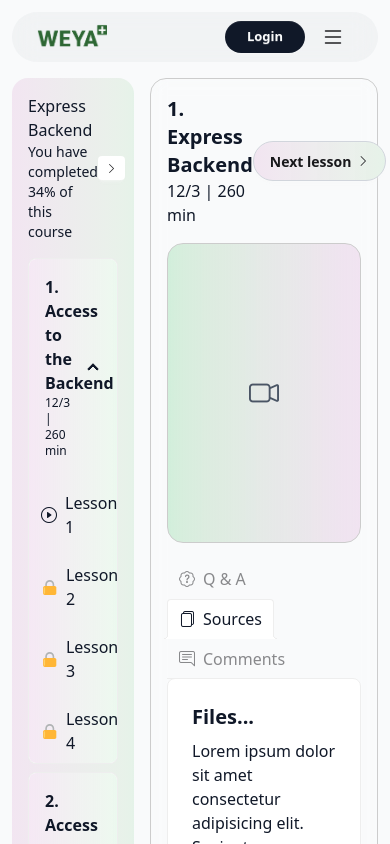
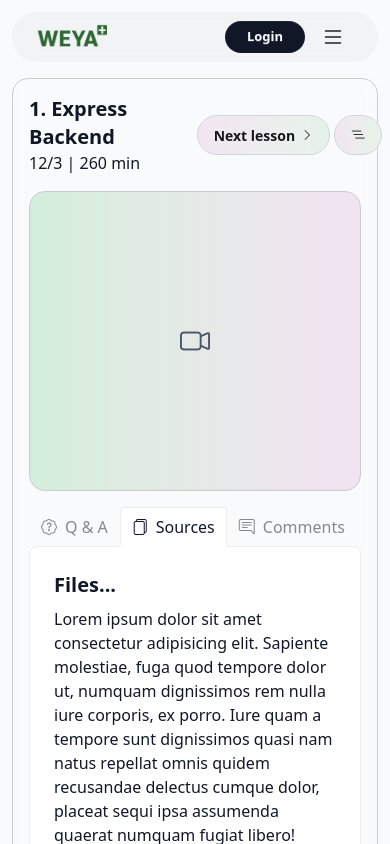
Before and after one commit to shahbozshirinboyev/weya-plus.uz, a React (Vite) app: page /education/select-course/select-lesson in a window 390 px wide. Shown: the top 844 px of the page. Built offline with nearby package versions, Linux system fonts and the light colour scheme.

Commit message:
Select Lesson section ...

```diff
--- a/src/pages/SelectLesson.jsx
+++ b/src/pages/SelectLesson.jsx
@@ -1,4 +1,4 @@
-import { useState } from "react";
+import { useEffect, useState } from "react";
 import BuyModal from "../components/BuyModal";
 
 const courses = [
@@ -50,6 +50,23 @@ const courses = [
 ];
 
 function SelectLesson() {
+  const [view, setView] = useState("both");
+
+  useEffect(() => {
+    const updateView = () => {
+      const isTablet = window.innerWidth < 1025;
+      setView((prev) => {
+        if (isTablet && prev !== "right") return "right";
+        if (!isTablet && prev !== "both") return "both";
+        return prev;
+      });
+    };
+
+    updateView();
+    window.addEventListener("resize", updateView);
+    return () => window.removeEventListener("resize", updateView);
+  }, []);
+
   const [activeLesson, setActiveLesson] = useState(null);
 
   const handleLessonClick = (lessonName, locked) => {
@@ -63,21 +80,33 @@ function SelectLesson() {
       <BuyModal />
       <div className="container mx-auto px-3 items-start flex gap-4 mt-4 text-gray-900 dark:text-gray-50">
         {/* Левая панель */}
-        <div className="w-1/3 rounded-2xl p-4 bg-base-200 bg-gradient-to-r from-[#eed9ed]/60 dark:from-[#eed9ed]/10 to-[#2ec05a]/10">
+        <div
+          className={`w-3/3 lg:w-1/3 rounded-2xl p-4 bg-base-200 bg-gradient-to-r from-[#eed9ed]/60 dark:from-[#eed9ed]/10 to-[#2ec05a]/10 ${
+            view === "right" ? "hidden" : "block"
+          }`}
+        >
           <div className="flex justify-between items-center mb-4">
             <div>
               <h3 className="font-medium">Express Backend</h3>
               <p className="text-sm">You have completed 34% of this course</p>
             </div>
-            <button className="btn btn-xs bg-white dark:bg-gray-600 border-0">
-              <i className="bi bi-chevron-right flex justify-center items-center"></i>
+
+            <button
+              className="btn btn-xs bg-white dark:bg-gray-600 border-0 block lg:hidden"
+              onClick={() => setView("right")}
+            >
+              <i class="bi bi-x-lg"></i>
             </button>
           </div>
 
           {courses.map((course, index) => (
             <div key={index} className=" mb-2 ">
               <div className="collapse collapse-arrow bg-base-100 border-base-300 border dark:border-gray-600">
-                <input type="checkbox" id={`course-toggle-${index}`} defaultChecked={index === 0 || index === 1} />
+                <input
+                  type="checkbox"
+                  id={`course-toggle-${index}`}
+                  defaultChecked={index === 0 || index === 1}
+                />
                 <div className="collapse-title font-semibold backdrop-sepia-0 bg-gradient-to-r  from-[#eed9ed]/60 dark:from-[#eed9ed]/10 to-[#2ec05a]/10">
                   {course.title}
                   <div>
@@ -89,23 +118,49 @@ function SelectLesson() {
                   {course.lessons.map((lesson, idx) => (
                     <div
                       key={idx}
-                      className={`flex items-center justify-between px-3 py-2 cursor-pointer mt-2 font-medium hover:bg-[#eed9ed]/40 dark:hover:bg-[#eed9ed]/20 ${lesson.locked ? "" : ""
-                        } ${activeLesson === lesson.name
+                      className={`flex items-center justify-between px-3 py-2 cursor-pointer mt-2 font-medium hover:bg-[#eed9ed]/40 dark:hover:bg-[#eed9ed]/20 ${
+                        lesson.locked ? "" : ""
+                      } ${
+                        activeLesson === lesson.name
                           ? "backdrop-sepia-0 bg-gradient-to-r from-[#eed9ed]/70 to-[#2ec05a]/30"
                           : ""
-                        }`}
+                      }`}
                       onClick={() =>
                         handleLessonClick(lesson.name, lesson.locked)
                       }
                     >
-                      <span className='flex items-center'>
+                      <span className="flex items-center">
                         {/* <i className={lesson.locked ? 'bi bi-lock flex justify-center items-center mr-2' : 'bi bi-play border rounded-full text-sm flex justify-center items-center mr-2'}></i> */}
-                        {lesson.locked ?
-                          <svg width="20" height="20" viewBox="0 0 512 512" className='' xmlns="http://www.w3.org/2000/svg" xmlns:xlink="http://www.w3.org/1999/xlink" aria-hidden="true" role="img" class="iconify iconify--fxemoji" preserveAspectRatio="xMidYMid meet"><path fill="#B1B4B5" d="M376.749 349.097c-13.531 0-24.5-10.969-24.5-24.5V181.932c0-48.083-39.119-87.203-87.203-87.203c-48.083 0-87.203 39.119-87.203 87.203v82.977c0 13.531-10.969 24.5-24.5 24.5s-24.5-10.969-24.5-24.5v-82.977c0-75.103 61.1-136.203 136.203-136.203s136.203 61.1 136.203 136.203v142.665c0 13.531-10.969 24.5-24.5 24.5z"></path><path fill="#FFB636" d="M414.115 497.459H115.977c-27.835 0-50.4-22.565-50.4-50.4V274.691c0-27.835 22.565-50.4 50.4-50.4h298.138c27.835 0 50.4 22.565 50.4 50.4v172.367c0 27.836-22.565 50.401-50.4 50.401z"></path><path fill="#FFD469" d="M109.311 456.841h-2.525c-7.953 0-14.4-6.447-14.4-14.4V279.309c0-7.953 6.447-14.4 14.4-14.4h2.525c7.953 0 14.4 6.447 14.4 14.4v163.132c0 7.953-6.447 14.4-14.4 14.4z"></path></svg>
-                          :
+                        {lesson.locked ? (
+                          <svg
+                            width="20"
+                            height="20"
+                            viewBox="0 0 512 512"
+                            className=""
+                            xmlns="http://www.w3.org/2000/svg"
+                            xmlns:xlink="http://www.w3.org/1999/xlink"
+                            aria-hidden="true"
+                            role="img"
+                            class="iconify iconify--fxemoji"
+                            preserveAspectRatio="xMidYMid meet"
+                          >
+                            <path
+                              fill="#B1B4B5"
+                              d="M376.749 349.097c-13.531 0-24.5-10.969-24.5-24.5V181.932c0-48.083-39.119-87.203-87.203-87.203c-48.083 0-87.203 39.119-87.203 87.203v82.977c0 13.531-10.969 24.5-24.5 24.5s-24.5-10.969-24.5-24.5v-82.977c0-75.103 61.1-136.203 136.203-136.203s136.203 61.1 136.203 136.203v142.665c0 13.531-10.969 24.5-24.5 24.5z"
+                            ></path>
+                            <path
+                              fill="#FFB636"
+                              d="M414.115 497.459H115.977c-27.835 0-50.4-22.565-50.4-50.4V274.691c0-27.835 22.565-50.4 50.4-50.4h298.138c27.835 0 50.4 22.565 50.4 50.4v172.367c0 27.836-22.565 50.401-50.4 50.401z"
+                            ></path>
+                            <path
+                              fill="#FFD469"
+                              d="M109.311 456.841h-2.525c-7.953 0-14.4-6.447-14.4-14.4V279.309c0-7.953 6.447-14.4 14.4-14.4h2.525c7.953 0 14.4 6.447 14.4 14.4v163.132c0 7.953-6.447 14.4-14.4 14.4z"
+                            ></path>
+                          </svg>
+                        ) : (
                           <i className="bi bi-play-circle flex justify-center items-center"></i>
-                        }
-                        <span className='ml-2'>{lesson.name}</span>
+                        )}
+                        <span className="ml-2">{lesson.name}</span>
                       </span>
                       {lesson.locked ? (
                         <button
@@ -131,24 +186,36 @@ function SelectLesson() {
         </div>
 
         {/* Правая часть */}
-        <div className="w-2/3 border border-[#ccc] dark:border-gray-600 p-4 rounded-2xl  backdrop-blur">
+        <div
+          className={`w-3/3 lg:w-2/3 border border-[#ccc] dark:border-gray-600 p-4 rounded-2xl backdrop-blur ${
+            view === "left" ? "hidden" : "block"
+          }`}
+        >
           <div className="flex justify-between items-center mb-4">
             <div>
               <h3 className="text-xl font-semibold">1. Express Backend</h3>
               <p className="text-md">12/3 | 260 min</p>
             </div>
 
-            <button className="btn bg-base-200 bg-gradient-to-r from-[#eed9ed]/60 dark:from-[#eed9ed]/10 to-[#2ec05a]/10 rounded-full border border-gray-300 hover:border-gray-400 dark:border-gray-600 ">
-              <span>Next lesson</span>
-              <i className="bi bi-chevron-right flex justify-center items-center text-xs"></i>
-            </button>
+            <div className="flex gap-1">
+              <button className="btn bg-base-200 bg-gradient-to-r from-[#eed9ed]/60 dark:from-[#eed9ed]/10 to-[#2ec05a]/10 rounded-full border border-gray-300 hover:border-gray-400 dark:border-gray-600 ">
+                <span>Next lesson</span>
+                <i className="bi bi-chevron-right flex justify-center items-center text-xs"></i>
+              </button>
+
+              <button
+                className="btn bg-base-200 bg-gradient-to-r from-[#eed9ed]/60 dark:from-[#eed9ed]/10 to-[#2ec05a]/10 rounded-full border border-gray-300 hover:border-gray-400 dark:border-gray-600 block lg:hidden"
+                onClick={() => setView("left")}
+              >
+                <i class="bi bi-list-nested"></i>
+              </button>
+            </div>
           </div>
 
           <div className="w-full h-[300px] rounded-2xl border border-[#ccc] dark:border-gray-600 flex items-center justify-center  bg-gradient-to-r from-[#2ec05a]/20 dark:to-[#eed9ed]/30 to-[#eed9ed]/70">
             <i className="bi bi-camera-video text-3xl text-gray-600 dark:text-gray-300"></i>
           </div>
 
-          {/* name of each tab group should be unique */}
           <div className="tabs tabs-lift mt-4 dark:border-white">
             <label className="tab flex justify-center items-center gap-2 ">
               <input type="radio" name="my_tabs_4" />
```
